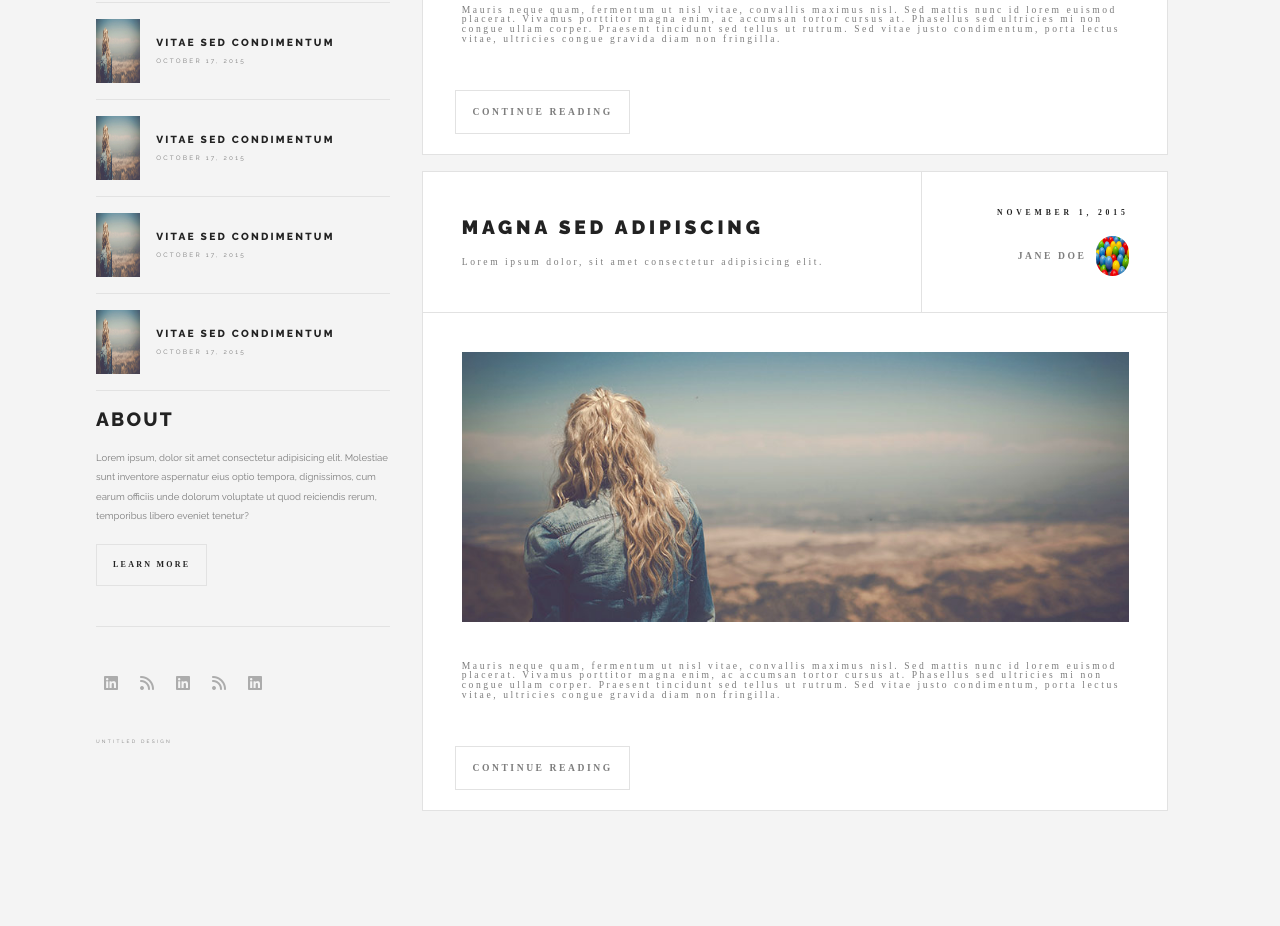
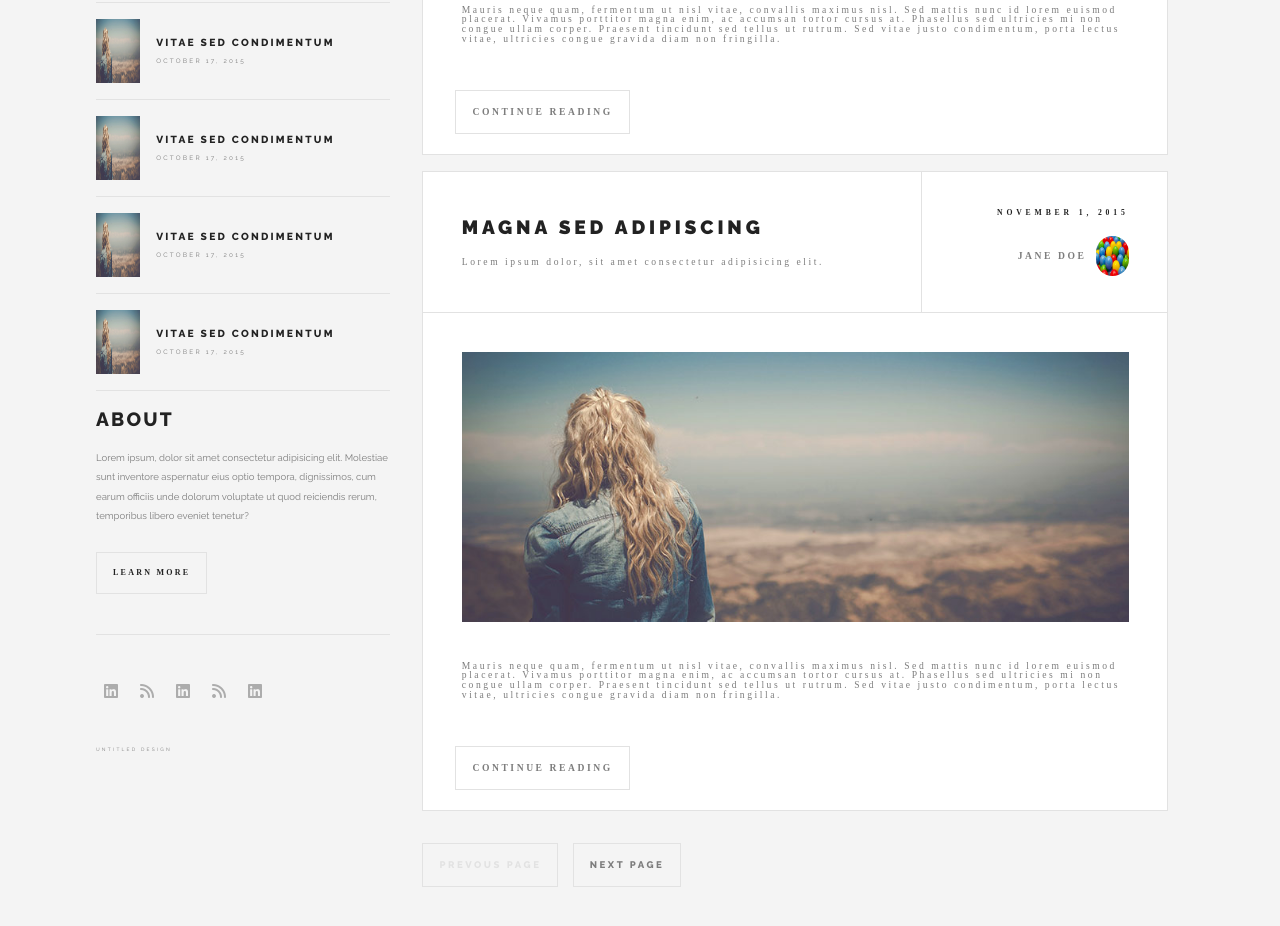
Before and after one commit to BenardKevin/Model-based-website, a plain HTML site: page index.html in a window 1280 px wide. Shown: the part 1260-2186 px from the top of the page. Before the commit the page ends 2087 px from the top, so only its background shows below. Drawn offline with Linux system fonts and the light colour scheme.

Commit message:
Fix navbar hover - Add page buttons

```diff
--- a/assets/css/style.css
+++ b/assets/css/style.css
@@ -49,8 +49,7 @@ nav {
 }
 nav a {
     text-decoration: none;
-    justify-content: center;
-    align-items: center;
+    padding: 3.2vh 0;
 }
 nav a div  {
     justify-content: center;
@@ -101,7 +100,7 @@ main .main-right {
     height: 4em;
     aspect-ratio: cos(30deg);
     clip-path: polygon(-50% 50%,50% 100%,150% 50%,50% 0);
-  }
+}
 #presentation h1 {
     font-weight: 600;
     font-family: 'Raleway';
@@ -166,7 +165,7 @@ main .main-right {
 }
 #small-posts .small-post header img {
     width: 8%;
-    height: 4vh;
+    height: 3.4vh;
     border-radius : 16em;
 }
 /* smallest-posts */
@@ -329,21 +328,18 @@ main .main-right .post .post-content p {
     margin-top: 4em;
 }
 /***************** post-button *********************/
+
 main .main-right .post .post-button {
     grid-area: button;
     font-weight: bolder;
     letter-spacing: 0.3vw;
     padding: var(--post-default-padding);
 }
-.button,
 main .main-right .post .post-button div {
     display: inline-block;
     border: solid #E2E2E2;
     border-width: 1px;
     padding: 1em;
-    &:hover() {
-        background-color: #AAAAAA;
-    }
 }
 main .main-right .post .post-button div:hover {
     background-color: #E2E2E2;
@@ -357,6 +353,27 @@ main .main-right .post .post-reaction {
     letter-spacing: 0.3vw;
     padding: var(--post-default-padding);
 }
-/* Footer */
-footer {
+
+.button  {
+    margin: 1em .5em 5em 0;
+    display: inline-block;
+    border: solid #E2E2E2;
+    border-width: 1px;
+    padding: 1em;
 }
+.button:hover {
+    background-color: #E2E2E2;
+}
+.button p{
+    font-weight: bolder;
+    color: var(--text-color-soft);
+    font-size: 0.75vw;
+    letter-spacing: 0.2vw;
+    font-family: 'Raleway';
+    &:not-first-child({}
+        color: #E2E2E2;
+    )
+}
+#previous-button p{
+    color: #E2E2E2;
+}
--- a/index.html
+++ b/index.html
@@ -251,8 +251,13 @@
         </div>
 
       </div>
+      <div id="previous-button" class="button">
+          <P>PREVOUS PAGE</P>
+      </div>
+      <div id="next-button" class="button">
+          <P>NEXT PAGE</P>
+      </div>
     </div>
-
   </main>
 
 </body>
```
